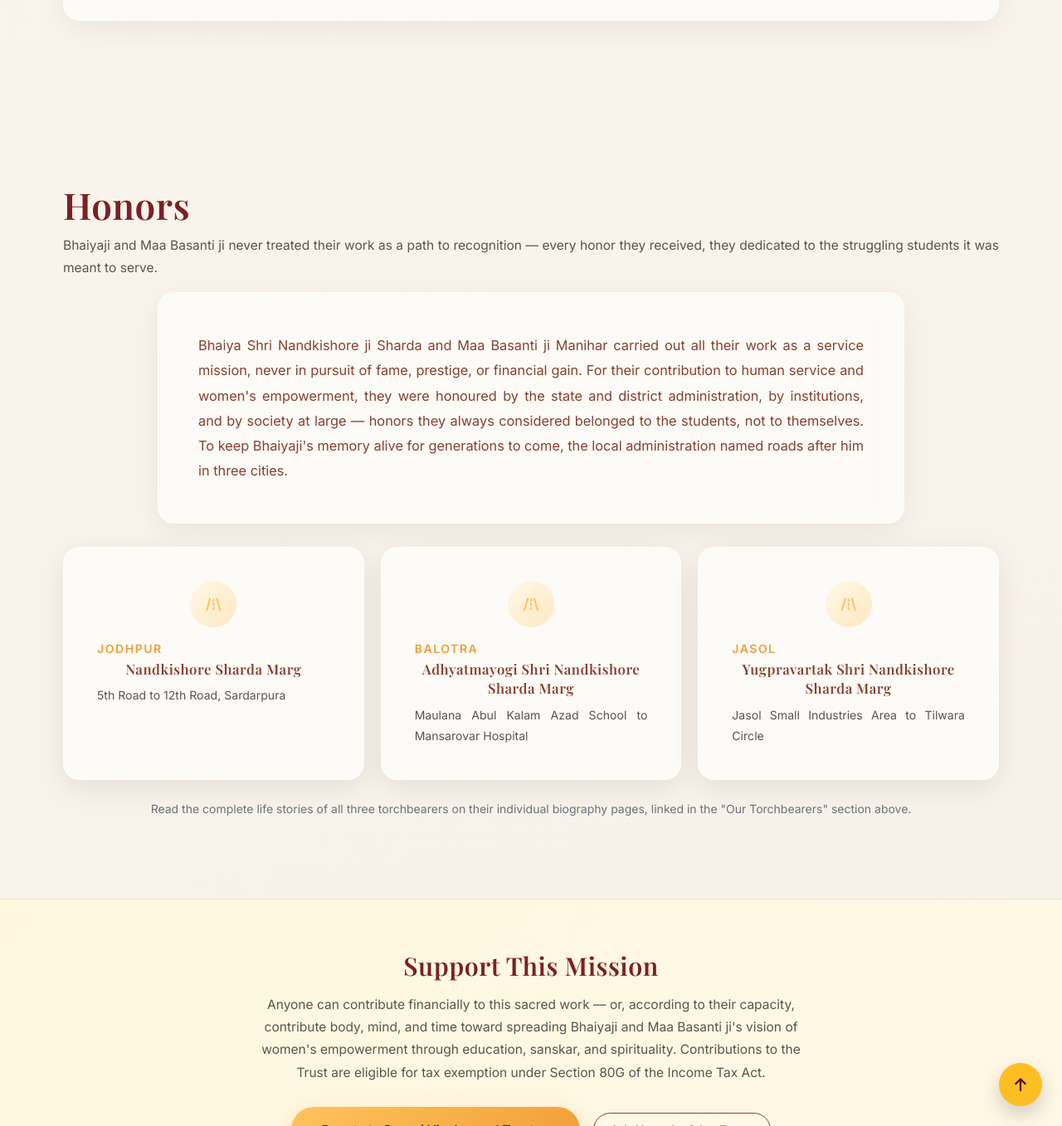
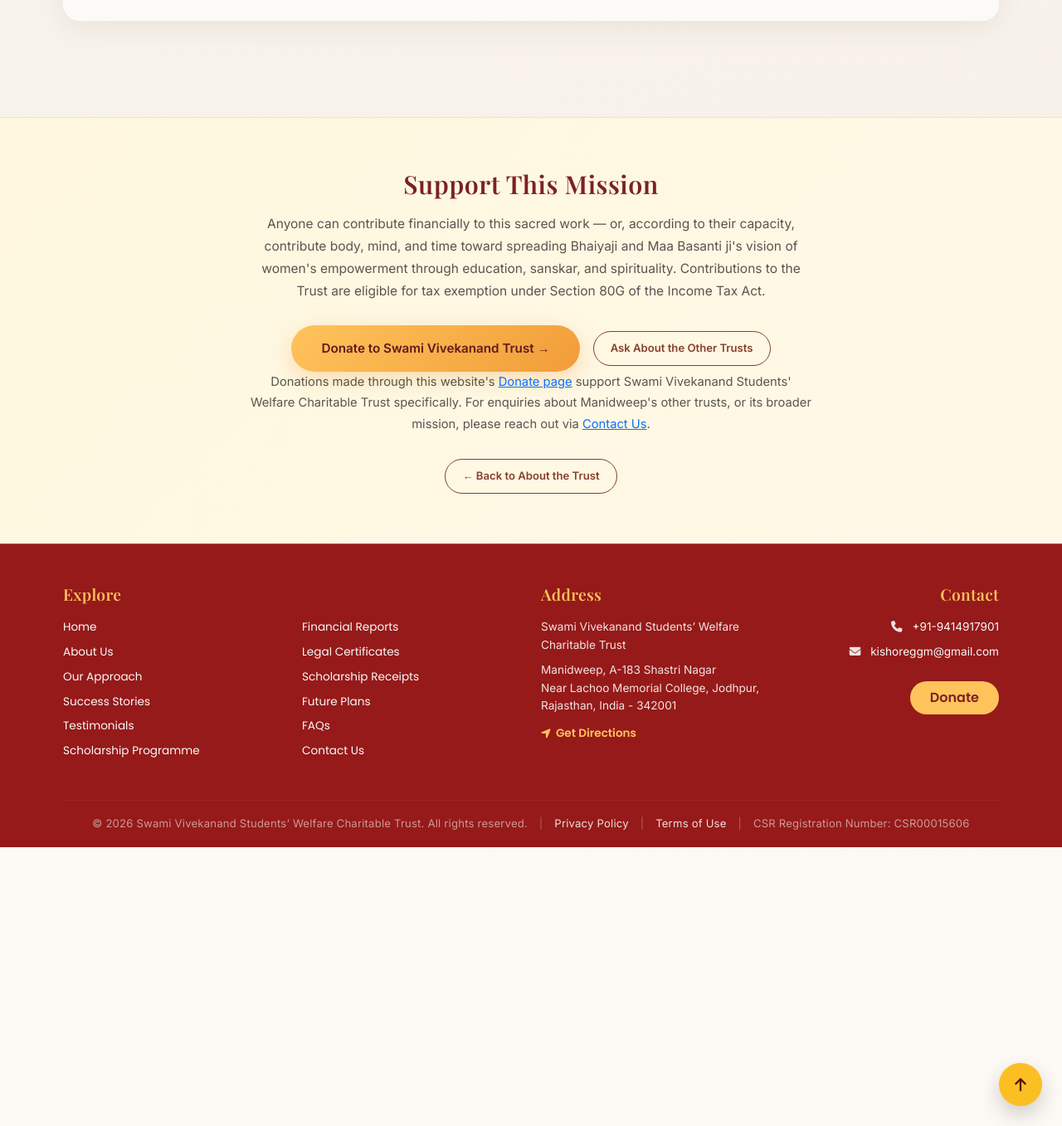
Before and after one commit to Rishabh0709/vivekanand-charitable-trust, a Jekyll site: the page built from manidweep.html, in a window 1280 px wide and 1400 px high, scrolled down 6946 px, cut to the strip 43-1400 px from the top of the window. Shown: the whole strip at 83% size. Built offline with Jekyll 4.4.1, drawn with Linux system fonts in a browser that asks for light colours; nearby versions of some CDN libraries.

Commit message:
removed honor sections from manidweep page

```diff
--- a/manidweep.html
+++ b/manidweep.html
@@ -225,7 +225,6 @@
     <a href="#service">Community Service</a>
     <a href="#principles">Guiding Principles</a>
     <a href="#guidance">Spiritual Guidance</a>
-    <a href="#honors">Honors</a>
     <a href="#support">Support This Mission</a>
   </nav>
 
@@ -673,64 +672,6 @@
   </section>
 
   <!-- ════════════════════════════════════════════════════════════════════
-       SECTION — HONORS
-  ════════════════════════════════════════════════════════════════════ -->
-  <section id="honors" class="about-section" aria-labelledby="honors-heading">
-    <div class="container">
-
-      <div class="heading">
-        <h2 id="honors-heading">Honors</h2>
-        <div class="divider"></div>
-        <p class="subtext">
-          Bhaiyaji and Maa Basanti ji never treated their work as a path to recognition — every honor
-          they received, they dedicated to the struggling students it was meant to serve.
-        </p>
-      </div>
-
-      <div class="glass-panel manidweep-panel" style="max-width: 900px;">
-        <p class="mb-0">
-          Bhaiya Shri Nandkishore ji Sharda and Maa Basanti ji Manihar carried out all their work as a
-          service mission, never in pursuit of fame, prestige, or financial gain. For their contribution
-          to human service and women's empowerment, they were honoured by the state and district
-          administration, by institutions, and by society at large — honors they always considered
-          belonged to the students, not to themselves. To keep Bhaiyaji's memory alive for generations
-          to come, the local administration named roads after him in three cities.
-        </p>
-      </div>
-
-      <div class="tribute-grid" role="list" aria-label="Roads named in honor of Shri Nandkishore Sharda">
-
-        <div class="glass-card tribute-card" role="listitem">
-          <span class="icon-circle icon-circle--lg" aria-hidden="true"><i class="ti ti-road"></i></span>
-          <p class="tribute-card__city">Jodhpur</p>
-          <h4>Nandkishore Sharda Marg</h4>
-          <p>5th Road to 12th Road, Sardarpura</p>
-        </div>
-
-        <div class="glass-card tribute-card" role="listitem">
-          <span class="icon-circle icon-circle--lg" aria-hidden="true"><i class="ti ti-road"></i></span>
-          <p class="tribute-card__city">Balotra</p>
-          <h4>Adhyatmayogi Shri Nandkishore Sharda Marg</h4>
-          <p>Maulana Abul Kalam Azad School to Mansarovar Hospital</p>
-        </div>
-
-        <div class="glass-card tribute-card" role="listitem">
-          <span class="icon-circle icon-circle--lg" aria-hidden="true"><i class="ti ti-road"></i></span>
-          <p class="tribute-card__city">Jasol</p>
-          <h4>Yugpravartak Shri Nandkishore Sharda Marg</h4>
-          <p>Jasol Small Industries Area to Tilwara Circle</p>
-        </div>
-
-      </div>
-
-      <p class="text-center small-text mt-4">
-        Read the complete life stories of all three torchbearers on their individual biography pages,
-        linked in the "Our Torchbearers" section above.
-      </p>
-    </div>
-  </section>
-
-  <!-- ════════════════════════════════════════════════════════════════════
        SECTION — HOW YOU CAN SUPPORT
   ════════════════════════════════════════════════════════════════════ -->
   <section id="support" class="selection-cta">
```
